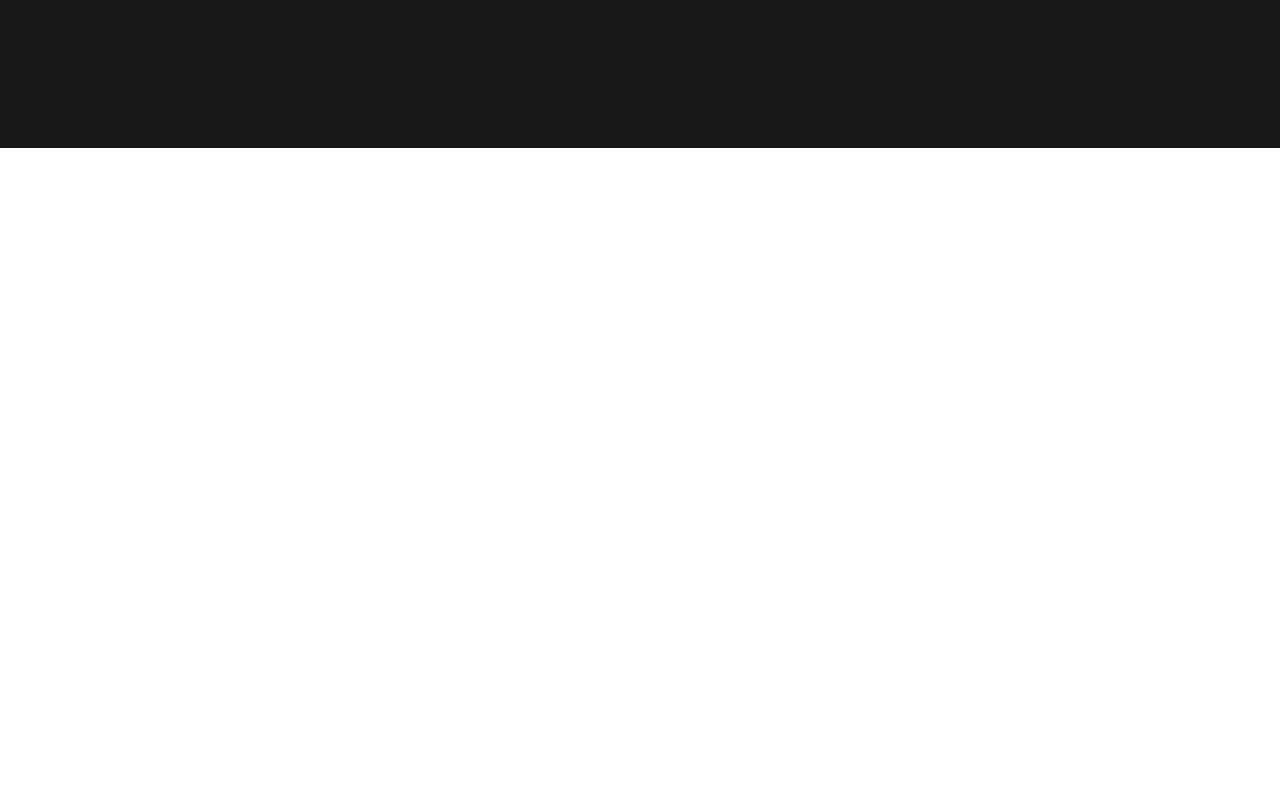
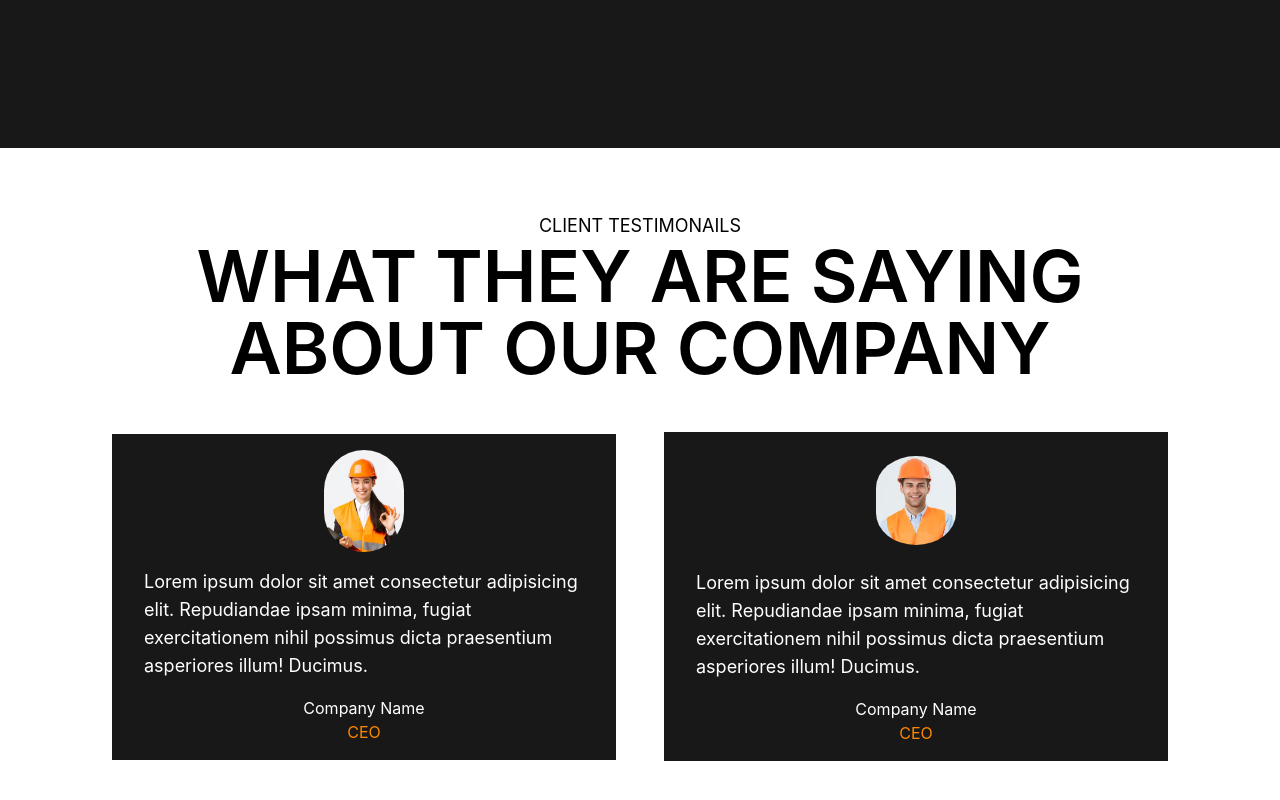
Before and after one commit to EmranEmon47/construction-portfolio-with-react, a React (Create React App) app: page / in a window 1280 px wide. Shown: the part 2417-3217 px from the top of the page. Before the commit the page ends 2565 px from the top, so only its background shows below. Built offline with nearby package versions, Linux system fonts and the light colour scheme; a web font is replaced by a local one.

Commit message:
testimonial section added

```diff
--- a/src/Components/Footer.js
+++ /dev/null
@@ -1,9 +0,0 @@
-import React from 'react'
-
-const Footer = () => {
-  return (
-    <div>Footer</div>
-  )
-}
-
-export default Footer
--- a/src/Components/GetToKnow.js
+++ b/src/Components/GetToKnow.js
@@ -21,7 +21,7 @@ export const GetToKnow = () => {
           numquam temporibus dolorum? Cupiditate deleniti sed non illum facilis?
         </p>
         <button
-          className="text-xl font-semibold    px-8 py-4  bg-[#fd8700] text-white uppercase"
+          className="text-xl font-semibold hover:bg-black hover:text-white   px-8 py-4  bg-[#fd8700] text-white uppercase"
         >
           Discover more
         </button>
--- a/src/Components/Hero.js
+++ b/src/Components/Hero.js
@@ -16,7 +16,7 @@ export const Hero = () => {
           >
             We are leader in construction work
           </h1>
-          <button className="text-xl font-semibold absolute left-44 top-96 mt-16 ml-3 px-8 py-4 z-20 bg-[#181818] text-white uppercase">
+          <button className="text-xl font-semibold hover:bg-white hover:text-[#fd8700] absolute left-44 top-96 mt-16 ml-3 px-8 py-4 z-20 bg-[#181818] text-white uppercase">
             Discover more
           </button>
         </div>
--- /dev/null
+++ b/src/Components/Testimonial.js
@@ -0,0 +1,46 @@
+import React from "react";
+import testimonialPhoto1 from "../Assets/Images/testimonial1.jpg";
+import testimonialPhoto2 from "../Assets/Images/testimonial2.jpg";
+
+export const Testimonial = () => {
+  return (
+    <div className="min-h-screen py-16">
+      <h5 className="uppercase text-lg text-center text-black ">
+        CLIENT TESTIMONAILS
+      </h5>
+      <h1 className="text-7xl text-black font-semibold uppercase text-center">
+        WHAT THEY ARE SAYING <br /> ABOUT OUR COMPANY
+      </h1>
+      <div className="flex justify-between items-center gap-12 px-28 py-12">
+        <div className="flex flex-col justify-center items-center bg-[#181818] py-4 px-8">
+          <div>
+            <img src={testimonialPhoto1} className="rounded-full w-20" alt="" />
+          </div>
+          <div className="flex flex-col justify-center items-center">
+            <p className=" text-white py-4 text-lg">
+              Lorem ipsum dolor sit amet consectetur adipisicing elit.
+              Repudiandae ipsam minima, fugiat exercitationem nihil possimus
+              dicta praesentium asperiores illum! Ducimus.
+            </p>
+            <p className="text-white">Company Name</p>
+            <p className="text-[#fd8700]">CEO</p>
+          </div>
+        </div>
+        <div className="flex flex-col justify-center items-center bg-[#181818] py-4 px-8">
+          <div>
+            <img src={testimonialPhoto2} className="rounded-full w-20 py-2" alt="" />
+          </div>
+          <div className="flex flex-col justify-center items-center">
+            <p className=" text-white py-4 text-lg">
+              Lorem ipsum dolor sit amet consectetur adipisicing elit.
+              Repudiandae ipsam minima, fugiat exercitationem nihil possimus
+              dicta praesentium asperiores illum! Ducimus.
+            </p>
+            <p className="text-white">Company Name</p>
+            <p className="text-[#fd8700]">CEO</p>
+          </div>
+        </div>
+      </div>
+    </div>
+  );
+};
--- a/src/Components/WorkList.js
+++ b/src/Components/WorkList.js
@@ -34,7 +34,7 @@ export const WorkList = () => {
         {
                 images.map(m => (
                     <div className='my-16'>
-                    <img className="my-auto w-[700px] px-8 " src={m} alt="" />
+                    <img className=" w-[900px] px-4 " src={m} alt="" />
                 </div>
               ))
 
--- a/src/Pages/Home/Home.js
+++ b/src/Pages/Home/Home.js
@@ -1,6 +1,7 @@
 import React from 'react'
 import { GetToKnow } from '../../Components/GetToKnow'
 import { Hero } from '../../Components/Hero'
+import { Testimonial } from '../../Components/Testimonial'
 import { WorkList } from '../../Components/WorkList'
 import { Ads } from '../../Shared/Ads'
 import { Nav } from '../../Shared/Nav'
@@ -13,6 +14,7 @@ export const Home = () => {
         <Hero/>
         <GetToKnow/>
         <WorkList/>
+        <Testimonial/>
     </div>
   )
 }
```
Also changed, not shown: src/Assets/Images/testimonial1.jpg (added), src/Assets/Images/testimonial2.jpg (added).
